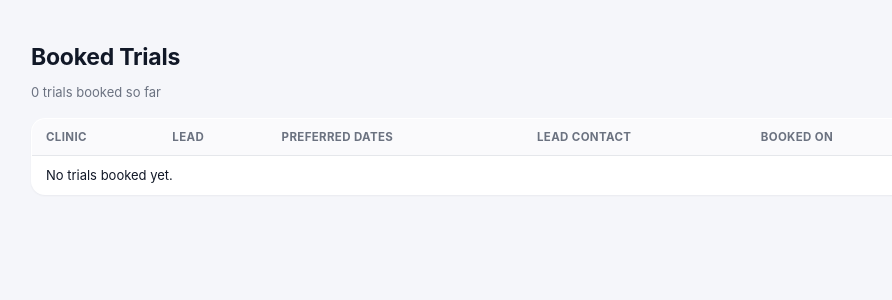
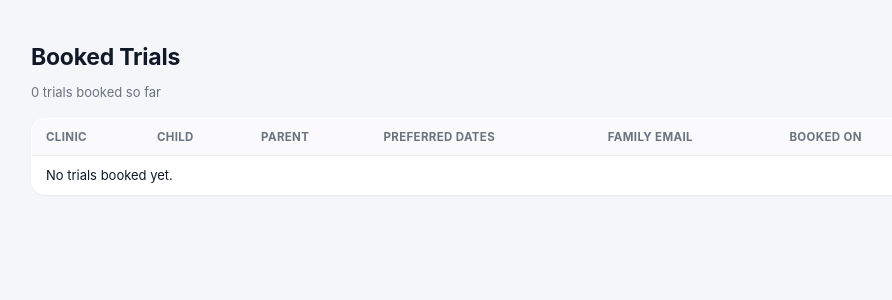
Before and after one commit to parmveers-122/trexo, a Flask app: page /trials in a window 1280 px wide. Shown: the part 51-351 px from the top of the page, without its empty margins (133-1025 px from the left). Run offline with Flask 3, Linux system fonts and the light colour scheme; data that the repository does not hold is empty.

Commit message:
Replace lead contact info with child name, parent name and family email
Co-Authored-By: Claude Sonnet 5.5 <noreply@anthropic.com>

```diff
--- a/app.py
+++ b/app.py
@@ -86,8 +86,10 @@ def book_trial(clinic_id):
 
     if request.method == "POST":
         lead_name = request.form.get("lead_name", "").strip()
-        if not lead_name:
-            flash("Lead/patient name is required.", "error")
+        parent_name = request.form.get("parent_name", "").strip()
+        family_email = request.form.get("family_email", "").strip()
+        if not lead_name or not parent_name or not family_email:
+            flash("Child's name, parent's name and family email are required.", "error")
             return redirect(url_for("book_trial", clinic_id=clinic_id))
 
         preferred_dates = sorted({d for d in request.form.getlist("preferred_dates") if d.strip()})
@@ -99,9 +101,9 @@ def book_trial(clinic_id):
             clinic_id,
             clinic["name"],
             lead_name,
+            parent_name,
             preferred_dates,
-            request.form.get("lead_contact", "").strip(),
-            request.form.get("family_email", "").strip(),
+            family_email,
             datetime.datetime.now().isoformat(timespec="minutes"),
         )
 
@@ -126,8 +128,8 @@ def trial_email_preview(booking_id):
     subject, body = trial_email.render_trial_email(
         booking["clinic_name"],
         booking["lead_name"],
+        booking["parent_name"],
         booking["preferred_dates"] or ([booking["preferred_datetime"]] if booking["preferred_datetime"] else []),
-        booking["lead_contact"],
         booking["family_email"],
     )
     to_address = contact.get("email", "") or ""
--- a/templates/trials_log.html
+++ b/templates/trials_log.html
@@ -9,9 +9,10 @@
   <thead>
     <tr>
       <th>Clinic</th>
-      <th>Lead</th>
+      <th>Child</th>
+      <th>Parent</th>
       <th>Preferred dates</th>
-      <th>Lead contact</th>
+      <th>Family email</th>
       <th>Booked on</th>
       <th></th>
     </tr>
@@ -21,13 +22,14 @@
       <tr>
         <td>{{ b.clinic_name }}</td>
         <td>{{ b.lead_name }}</td>
+        <td>{{ b.parent_name or '—' }}</td>
         <td>{{ b.preferred_dates|join(', ') if b.preferred_dates else (b.preferred_datetime or '—') }}</td>
-        <td>{{ b.lead_contact or '—' }}</td>
+        <td>{{ b.family_email or b.lead_contact or '—' }}</td>
         <td>{{ b.created_at }}</td>
         <td><a href="{{ url_for('trial_email_preview', booking_id=b.id) }}">View email</a></td>
       </tr>
     {% else %}
-      <tr><td colspan="6">No trials booked yet.</td></tr>
+      <tr><td colspan="7">No trials booked yet.</td></tr>
     {% endfor %}
   </tbody>
 </table>
--- a/trial_email.py
+++ b/trial_email.py
@@ -25,7 +25,7 @@ def format_preferred_dates(preferred_dates):
     return ", ".join(dates[:-1]) + f", or {dates[-1]}"
 
 
-def render_trial_email(clinic_name, lead_name, preferred_dates, lead_contact, family_email=None):
+def render_trial_email(clinic_name, lead_name, parent_name, preferred_dates, family_email=None):
     subject = f"Trexo Device Trial Request - {lead_name}"
 
     if family_email:
@@ -46,8 +46,9 @@ def render_trial_email(clinic_name, lead_name, preferred_dates, lead_contact, fa
         f"We'd like to schedule a Trexo device trial at your clinic for {lead_name}.",
         "",
         f"Child's name: {lead_name}",
+        f"Parent's name: {parent_name or 'N/A'}",
         f"Preferred date(s): {format_preferred_dates(preferred_dates)}",
-        f"Family contact info: {lead_contact or 'N/A'}",
+        f"Family email: {family_email or 'N/A'}",
         "",
         scheduling_line,
         "",
--- a/trial_store.py
+++ b/trial_store.py
@@ -164,6 +164,7 @@ def init_db():
             preferred_datetime TEXT,
             preferred_dates TEXT,
             lead_contact TEXT,
+            parent_name TEXT,
             family_email TEXT,
             created_at TEXT NOT NULL
         )
@@ -175,6 +176,8 @@ def init_db():
     existing_columns = {row["name"] for row in conn.execute("PRAGMA table_info(trial_bookings)")}
     if "preferred_dates" not in existing_columns:
         conn.execute("ALTER TABLE trial_bookings ADD COLUMN preferred_dates TEXT")
+    if "parent_name" not in existing_columns:
+        conn.execute("ALTER TABLE trial_bookings ADD COLUMN parent_name TEXT")
     if "family_email" not in existing_columns:
         conn.execute("ALTER TABLE trial_bookings ADD COLUMN family_email TEXT")
     conn.commit()
@@ -217,16 +220,16 @@ def save_clinic_contact(clinic_id, email, phone, updated_at):
     conn.close()
 
 
-def add_trial_booking(clinic_id, clinic_name, lead_name, preferred_dates, lead_contact, family_email, created_at):
-    """preferred_dates is a list of ISO date strings (e.g. ["2026-08-26"])."""
+def add_trial_booking(clinic_id, clinic_name, lead_name, parent_name, preferred_dates, family_email, created_at):
+    """lead_name is the child's name. preferred_dates is a list of ISO date strings (e.g. ["2026-08-26"])."""
     conn = _get_conn()
     cursor = conn.execute(
         """
         INSERT INTO trial_bookings
-            (clinic_id, clinic_name, lead_name, preferred_dates, lead_contact, family_email, created_at)
+            (clinic_id, clinic_name, lead_name, parent_name, preferred_dates, family_email, created_at)
         VALUES (?, ?, ?, ?, ?, ?, ?)
         """,
-        (clinic_id, clinic_name, lead_name, json.dumps(preferred_dates), lead_contact or None, family_email or None, created_at),
+        (clinic_id, clinic_name, lead_name, parent_name or None, json.dumps(preferred_dates), family_email or None, created_at),
     )
     conn.commit()
     booking_id = cursor.lastrowid
```
Also changed, not shown: templates/book_trial.html (+5 -5 lines).
